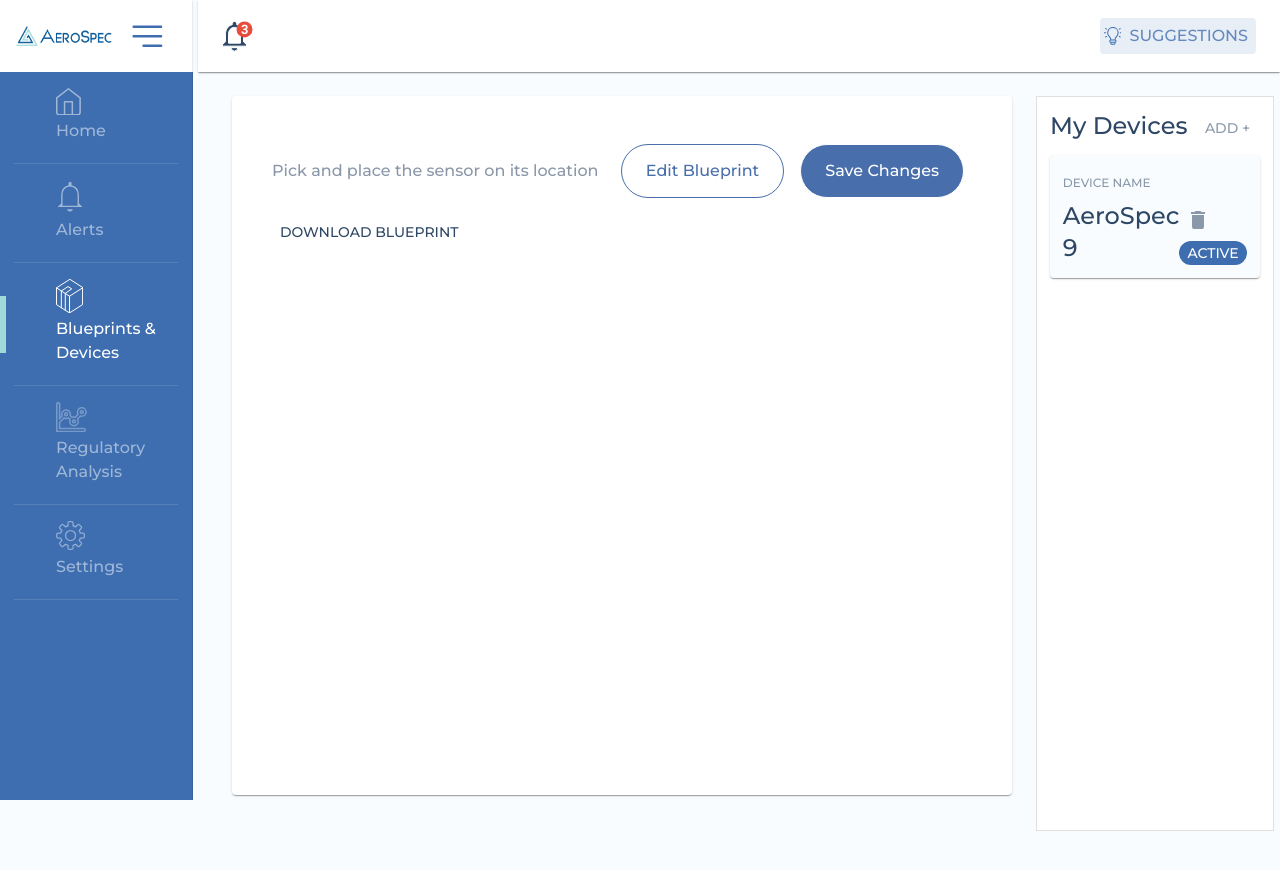
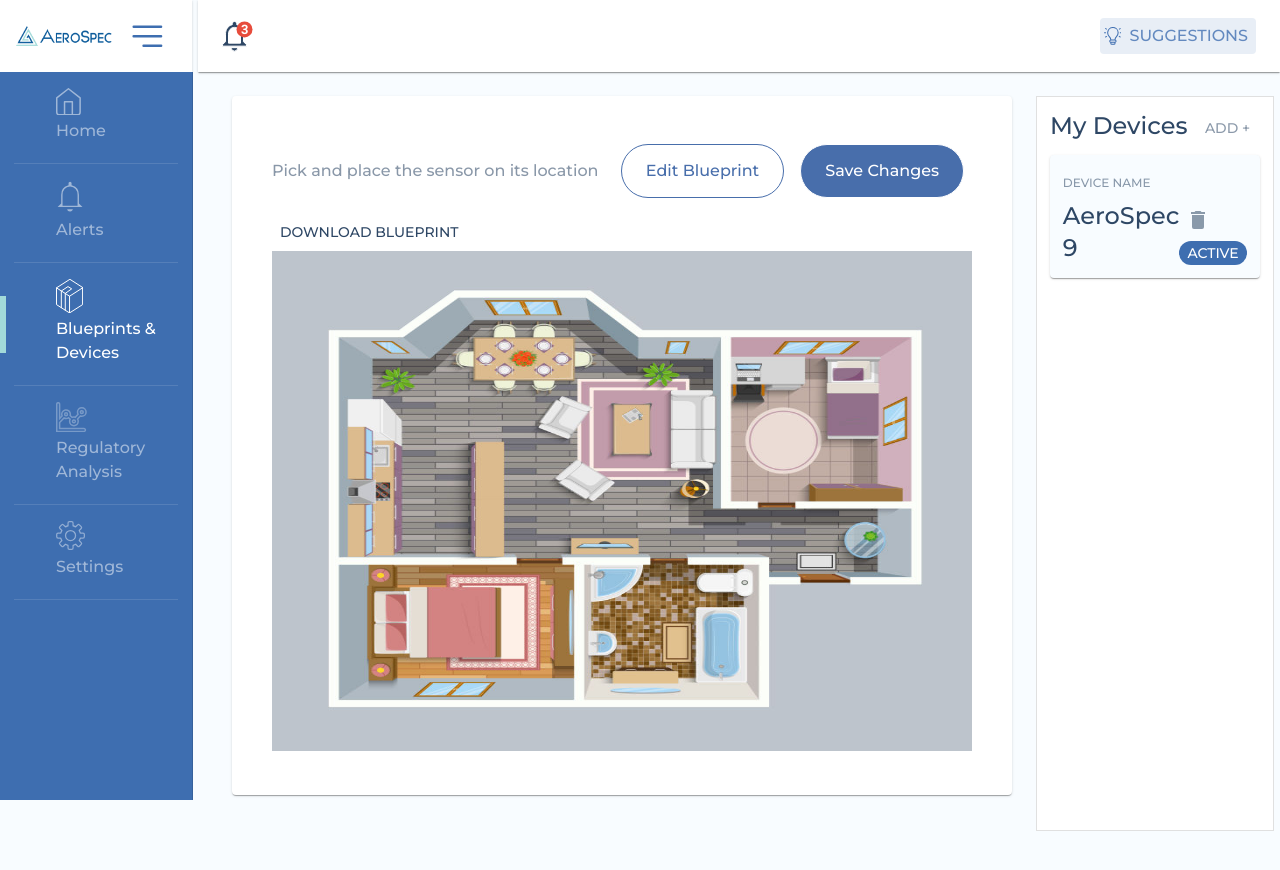
Before and after one commit to seal-aerospec/AeroSpec-Dashboard-Reworked, a React (Create React App) app: page /blueprints-and-devices in a window 1280 px wide. Built offline with nearby package versions, Linux system fonts and the light colour scheme; what aws-amplify would draw is missing.

Commit message:
Fix blueprint erasing bug

```diff
--- a/src/components/pages/blueprints-and-devices/blueprint-display/BlueprintCanvas.jsx
+++ b/src/components/pages/blueprints-and-devices/blueprint-display/BlueprintCanvas.jsx
@@ -14,8 +14,12 @@
 
 const useStyles = makeStyles((theme) => ({
    canvas: {
-      display: 'flex',
-      flexDirection: 'column',
+      position: 'relative',
+      zIndex: 20,
+   },
+   blueprint: {
+      position: 'absolute',
+      zIndex: 1,
    },
    blueprintHeader: {
       display: 'flex',
@@ -153,10 +157,11 @@
          <Button onClick={download}>
             Download Blueprint
          </Button>
-         <div>
-            <canvas id="board" display="block" ref={canvasRef} width="700px" height="500px" />
-            <img id="bp" src={ExampleBlueprint} alt="blueprint" style={{ display: "none" }} />
-         </div>
+         <Box>
+            <img id="bp" src={ExampleBlueprint} alt="blueprint" width="700px" height="500px"
+               className={classes.blueprint} />
+            <canvas ref={canvasRef} width="700px" height="500px" className={classes.canvas} />
+         </Box>
       </Paper>
    );
 }
```
